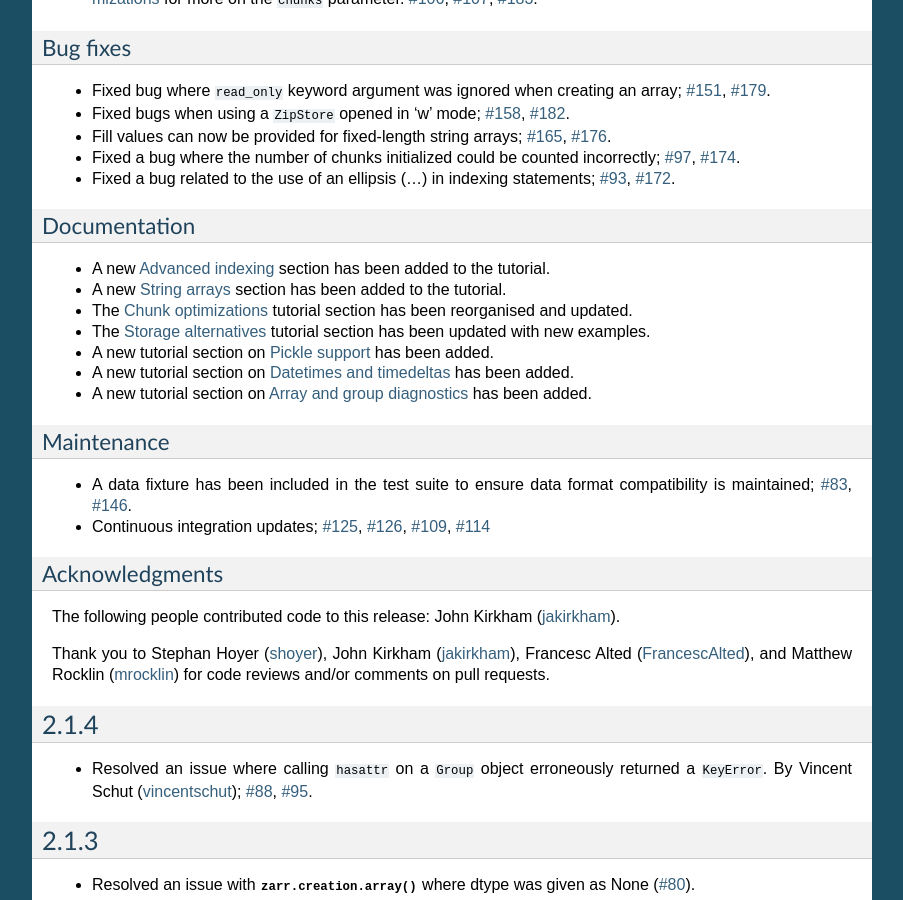
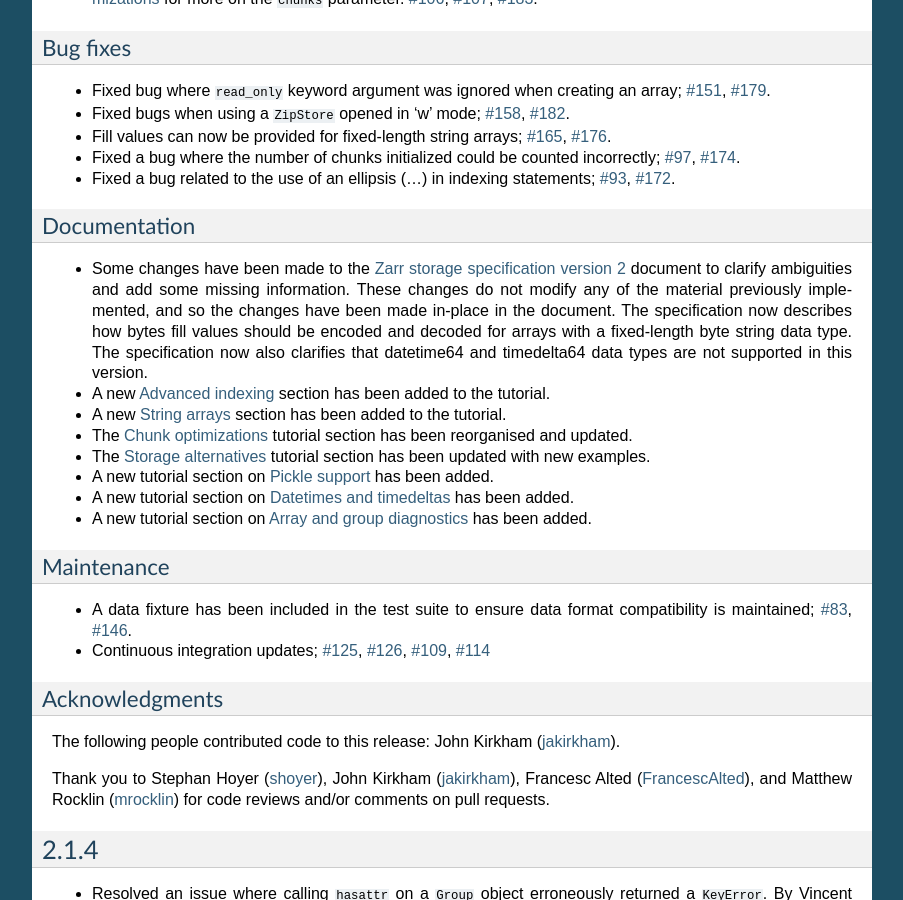
Before and after one commit to enthusiastdev121/zarr-python, a Sphinx documentation site: the page built from docs/release.rst, in a window 1280 px wide and 900 px high, scrolled down 1103 px. Shown: the whole window, without its empty margins (198-1101 px from the left). Built offline with Sphinx 7.4.7, drawn with Linux system fonts in a browser that asks for light colours; the version number could not be read and is left out.

Commit message:
doc spec changes

```diff
--- a/docs/release.rst
+++ b/docs/release.rst
@@ -103,6 +103,13 @@ Bug fixes
 Documentation
 ~~~~~~~~~~~~~
 
+* Some changes have been made to the :ref:`spec_v2` document to clarify
+  ambiguities and add some missing information. These changes do not modify any
+  of the material previously implemented, and so the changes have been made
+  in-place in the document. The specification now describes how bytes fill
+  values should be encoded and decoded for arrays with a fixed-length byte
+  string data type. The specification now also clarifies that datetime64 and
+  timedelta64 data types are not supported in this version.
 * A new :ref:`tutorial_indexing` section has been added to the tutorial.
 * A new :ref:`tutorial_strings` section has been added to the tutorial.
 * The :ref:`tutorial_chunks` tutorial section has been reorganised and updated.
```
